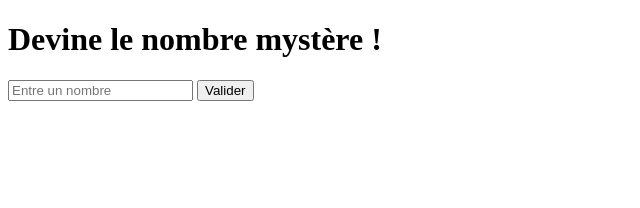
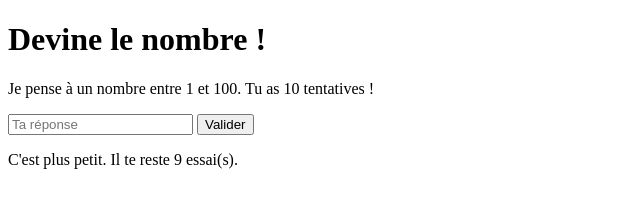
Before and after one commit to Timo284/le-jeu-du-nombre-myst-re, a plain HTML site: page index.html in a window 1280 px wide. Both pictures are taken after a click on the button "Valider". Shown: the whole page, without its empty margins (0-640 px from the left). Drawn offline with Linux system fonts and the light colour scheme.

Commit message:
Update index.html

```diff
--- a/index.html
+++ b/index.html
@@ -2,27 +2,35 @@
 <html lang="fr">
 <head>
   <meta charset="UTF-8">
-  <title>Jeu du nombre mystère</title>
+  <meta name="viewport" content="width=device-width, initial-scale=1.0">
+  <title>Devine le nombre</title>
 </head>
 <body>
-  <h1>Devine le nombre mystère !</h1>
-  <input type="number" id="guess" placeholder="Entre un nombre">
+  <h1>Devine le nombre !</h1>
+  <p>Je pense à un nombre entre 1 et 100. Tu as 10 tentatives !</p>
+
+  <input type="number" id="guess" placeholder="Ta réponse">
   <button onclick="verifier()">Valider</button>
+
   <p id="message"></p>
+
   <script>
-    const nombresecret = Math.Floor(Math.randon() * 100) + 1;
-    let tentative = 0;
-    let maxtentative = 10;
+    const nombreSecret = Math.floor(Math.random() * 100) + 1;
+    let tentatives = 0;
+    let maxTentatives = 10;
+
     function verifier() {
-        const essai = parseInt(document.getElementById("guess").value); tentatives++;
+      const essai = parseInt(document.getElementById("guess").value);
+      tentatives++;
+
       if (essai === nombreSecret) {
-      document.getElementById("message").textContent = `Bravo ! Tu as trouvé le nombre en ${tentatives} tentative(s) !`;
+        document.getElementById("message").textContent = `Bravo ! Tu as trouvé en ${tentatives} tentative(s) !`;
       } else if (tentatives >= maxTentatives) {
         document.getElementById("message").textContent = `Dommage ! Tu as perdu. Le nombre était ${nombreSecret}.`;
       } else if (essai < nombreSecret) {
-      document.getElementById("message").textContent = `C'est plus grand ! Il te reste ${maxTentatives - tentatives} tentative(s).`;
+        document.getElementById("message").textContent = `C'est plus grand. Il te reste ${maxTentatives - tentatives} essai(s).`;
       } else {
-      document.getElementById("message").textContent = `C'est plus petit ! Il te reste ${maxTentatives - tentatives} tentative(s).`;
+        document.getElementById("message").textContent = `C'est plus petit. Il te reste ${maxTentatives - tentatives} essai(s).`;
       }
     }
   </script>
```
Lines whose indentation alone changed are shown as unchanged.
